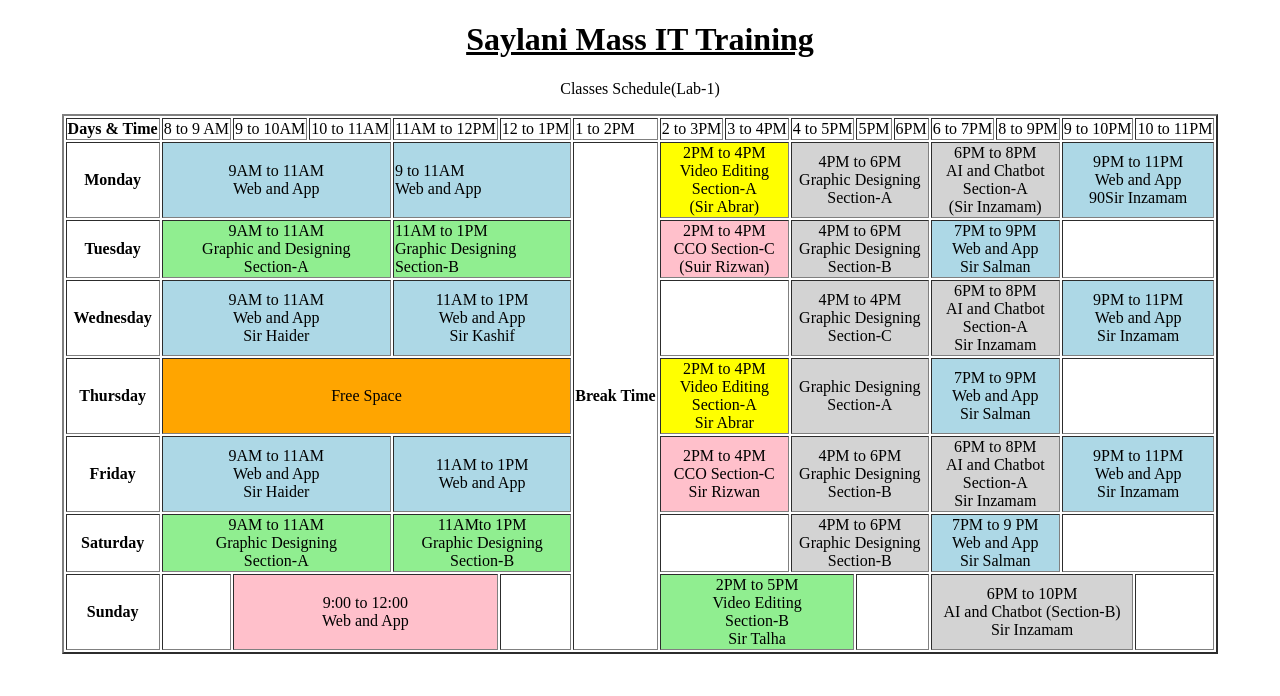
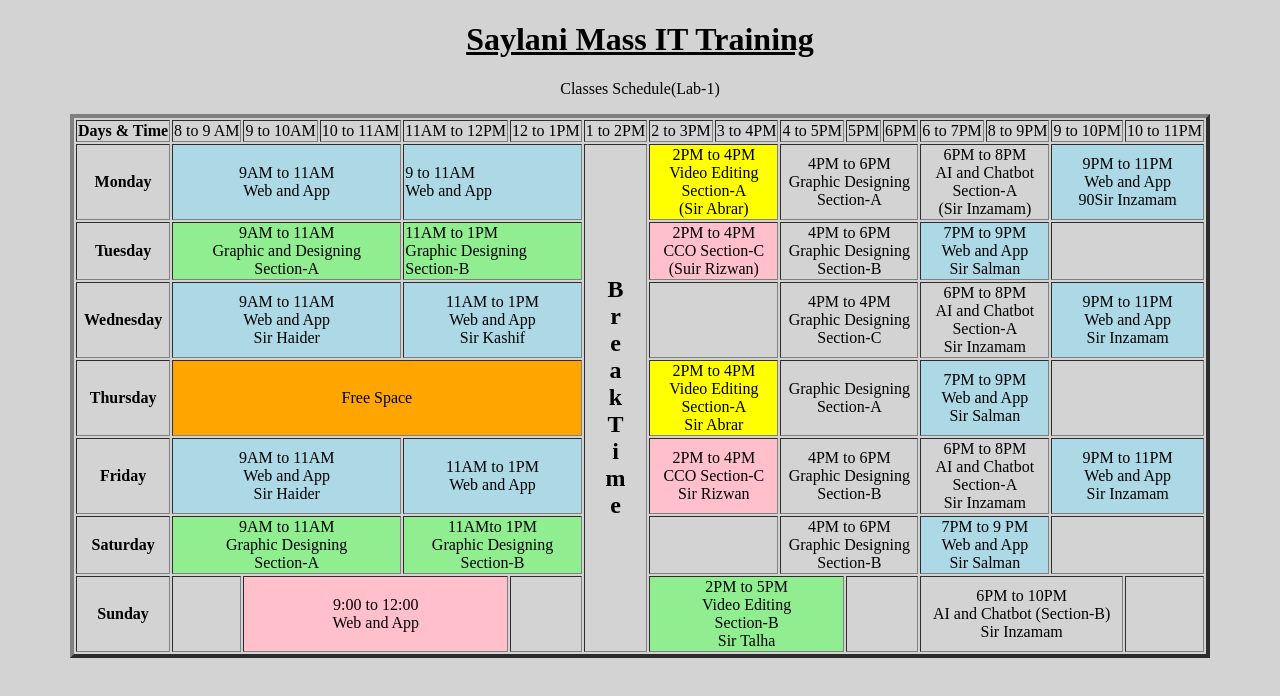
Before and after one commit to Muhammadahmedanis/project-4, a plain HTML site: page index.html in a window 1280 px wide. Drawn offline with Linux system fonts and the light colour scheme.

Commit message:
bgcolorchange

```diff
--- a/index.html
+++ b/index.html
@@ -5,11 +5,11 @@
     <meta name="viewport" content="width=device-width, initial-scale=1.0">
     <title>Document</title>
 </head>
-<body>
+<body bgcolor="lightgray">
     <center>
         <h1><u>Saylani Mass IT Training</u></h1>
         <p>Classes Schedule(Lab-1)</p>
-        <table border="2">
+        <table border="4">
             <tr>
                 <th>Days & Time</th>
                 <td>8 to 9 AM</td>
@@ -32,7 +32,7 @@
                 <th>Monday</th>
                 <td bgcolor="lightblue" colspan="3"><center>9AM to 11AM<br/>Web and App</center></td>
                 <td bgcolor="lightblue" colspan="2">9 to 11AM<br/>Web and App</td>
-                <td rowspan="7"><b>Break Time</b></td>
+                <td rowspan="7" ><center><h2>B<br/>r<br/>e<br/>a<br/>k<br/>T<br/>i<br/>m<br/>e</h2></center></td>
                 <td bgcolor="yellow" colspan="2"><center>2PM to 4PM<br/>Video Editing<br/>Section-A<br/>(Sir Abrar)</center></td>
                 <td bgcolor="lightgray" colspan="3"><center>4PM to 6PM<br/>Graphic Designing<br/>Section-A</center></td>
                 <td bgcolor="lightgray" colspan="2"><center>6PM to 8PM<br/>AI and Chatbot<br/>Section-A<br/>(Sir Inzamam)</center></td>
```
